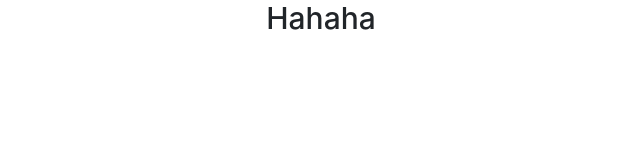
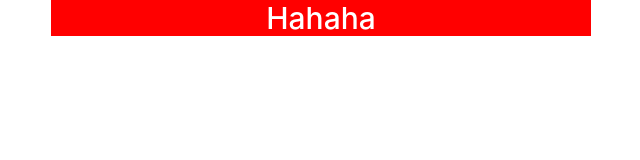
Before and after one commit to Thao1306/FE64_QuanLySinhVien, a plain HTML site: page index.html in a window 1280 px wide. Shown: the whole page, without its empty margins (34-674 px from the left). Drawn offline with nearby package versions, Linux system fonts and the light colour scheme.

Commit message:
dev_b_online

```diff
--- a/style.js
+++ b/style.js
@@ -4,3 +4,7 @@ function add () {
 function def(params) {
     console.log("123456789");
 }
+function devB(params) {
+    console.log("dev_b code chức năng tạo branch hahaha");
+
+}
--- a/style/User_b.css
+++ b/style/User_b.css
@@ -1,5 +1,6 @@
 h1{
-    background-color: white;
+    background-color: red;
     font-size: 30px;
     text-align: center;
+    color: white;
 }
```
